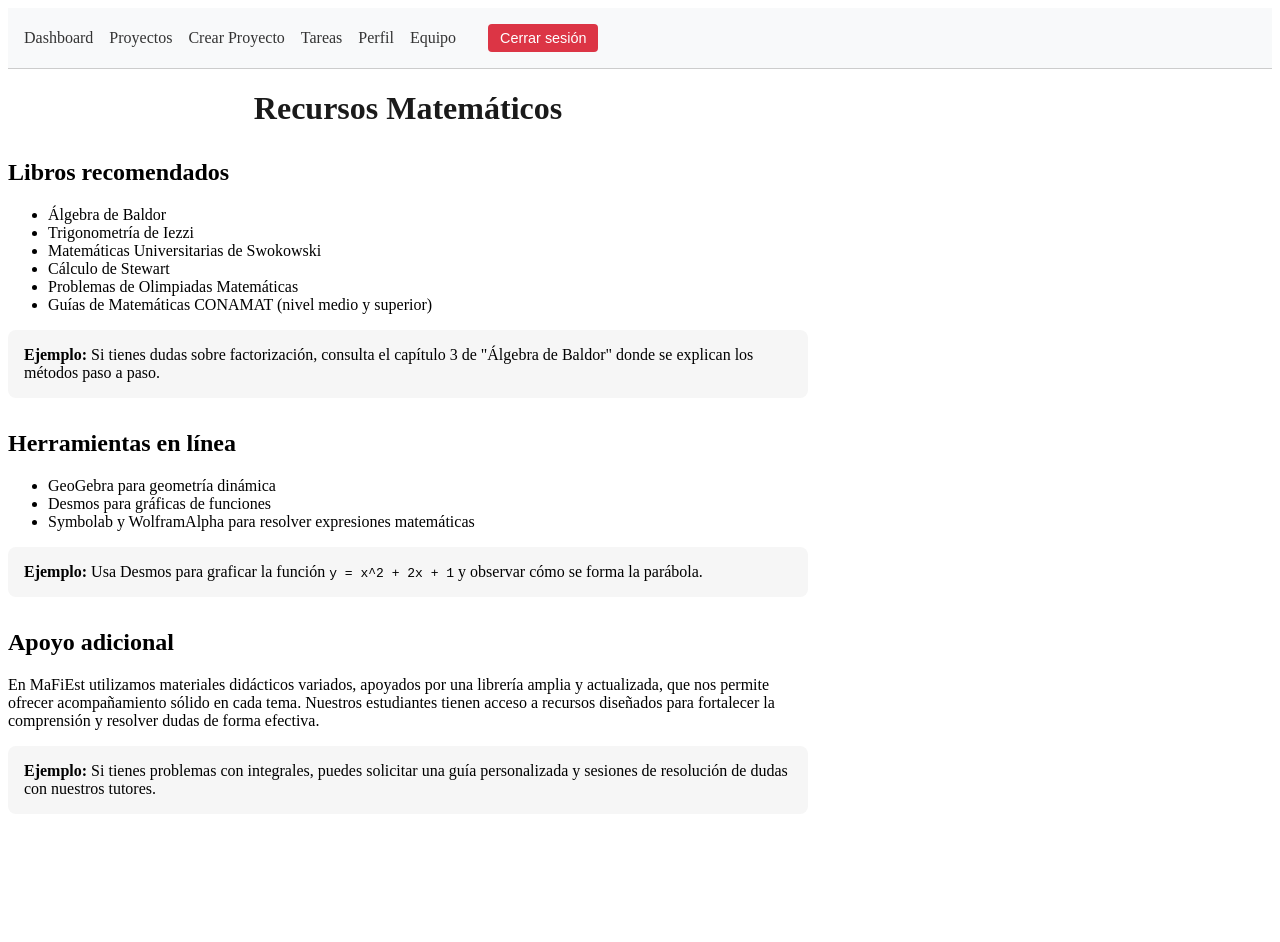
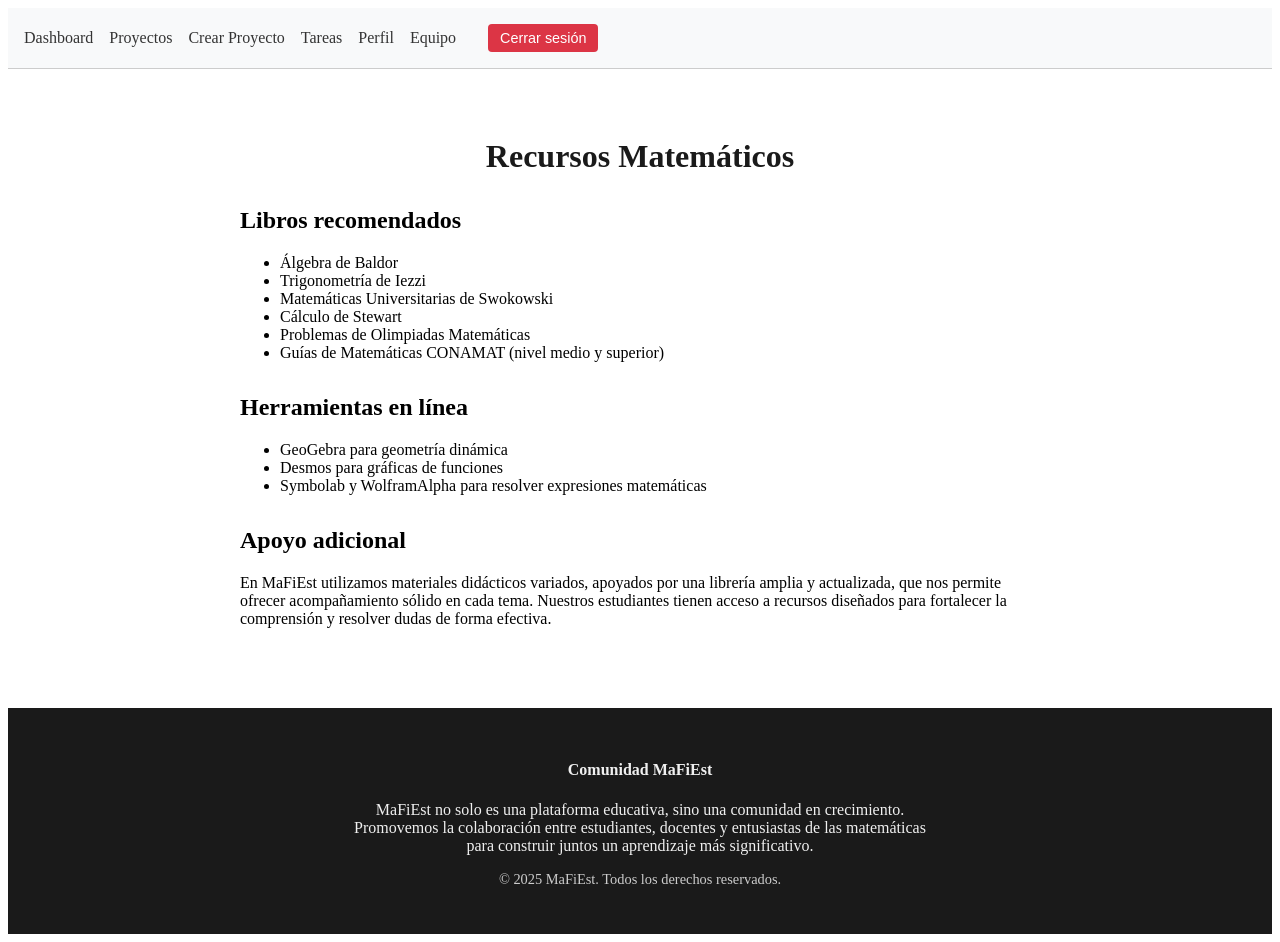
Before and after one commit to juanmanuelestupinan34-blip/ProjectMaFiEst_final, a React (Vite) app in the folder client/: page /recursos in a window 1280 px wide. Before the commit the page ends 822 px from the top, so only its background shows below. Built offline with nearby package versions, Linux system fonts and the light colour scheme; sample sign-in values are in the browser's storage.

Commit message:
Update Recursos.jsx

```diff
--- a/client/src/pages/Recursos.jsx
+++ b/client/src/pages/Recursos.jsx
@@ -3,9 +3,9 @@ import Footer from '../components/Footer';
 
 const Recursos = () => {
   return (
-    <div className="inicio-container">
+    <div>
       <Menu />
-      <div className="inicio-main" style={{ maxWidth: 800 }}>
+      <div style={{ maxWidth: 800, margin: '2rem auto', padding: '1rem' }}>
         <h1 style={{ textAlign: 'center', color: '#1a1a1a' }}> Recursos Matemáticos</h1>
 
         <section style={{ marginTop: '2rem' }}>
@@ -18,9 +18,6 @@ const Recursos = () => {
             <li>Problemas de Olimpiadas Matemáticas</li>
             <li>Guías de Matemáticas CONAMAT (nivel medio y superior)</li>
           </ul>
-          <div style={{ background: '#f6f6f6', padding: '1rem', borderRadius: 8, marginTop: 12 }}>
-            <strong>Ejemplo:</strong> Si tienes dudas sobre factorización, consulta el capítulo 3 de "Álgebra de Baldor" donde se explican los métodos paso a paso.
-          </div>
         </section>
 
         <section style={{ marginTop: '2rem' }}>
@@ -30,9 +27,6 @@ const Recursos = () => {
             <li>Desmos para gráficas de funciones</li>
             <li>Symbolab y WolframAlpha para resolver expresiones matemáticas</li>
           </ul>
-          <div style={{ background: '#f6f6f6', padding: '1rem', borderRadius: 8, marginTop: 12 }}>
-            <strong>Ejemplo:</strong> Usa Desmos para graficar la función <code>y = x^2 + 2x + 1</code> y observar cómo se forma la parábola.
-          </div>
         </section>
 
         <section style={{ marginTop: '2rem' }}>
@@ -42,12 +36,9 @@ const Recursos = () => {
             que nos permite ofrecer acompañamiento sólido en cada tema. Nuestros estudiantes tienen acceso a recursos
             diseñados para fortalecer la comprensión y resolver dudas de forma efectiva.
           </p>
-          <div style={{ background: '#f6f6f6', padding: '1rem', borderRadius: 8, marginTop: 12 }}>
-            <strong>Ejemplo:</strong> Si tienes problemas con integrales, puedes solicitar una guía personalizada y sesiones de resolución de dudas con nuestros tutores.
-          </div>
         </section>
       </div>
-
+      <Footer />
     </div>
   );
 };
```
